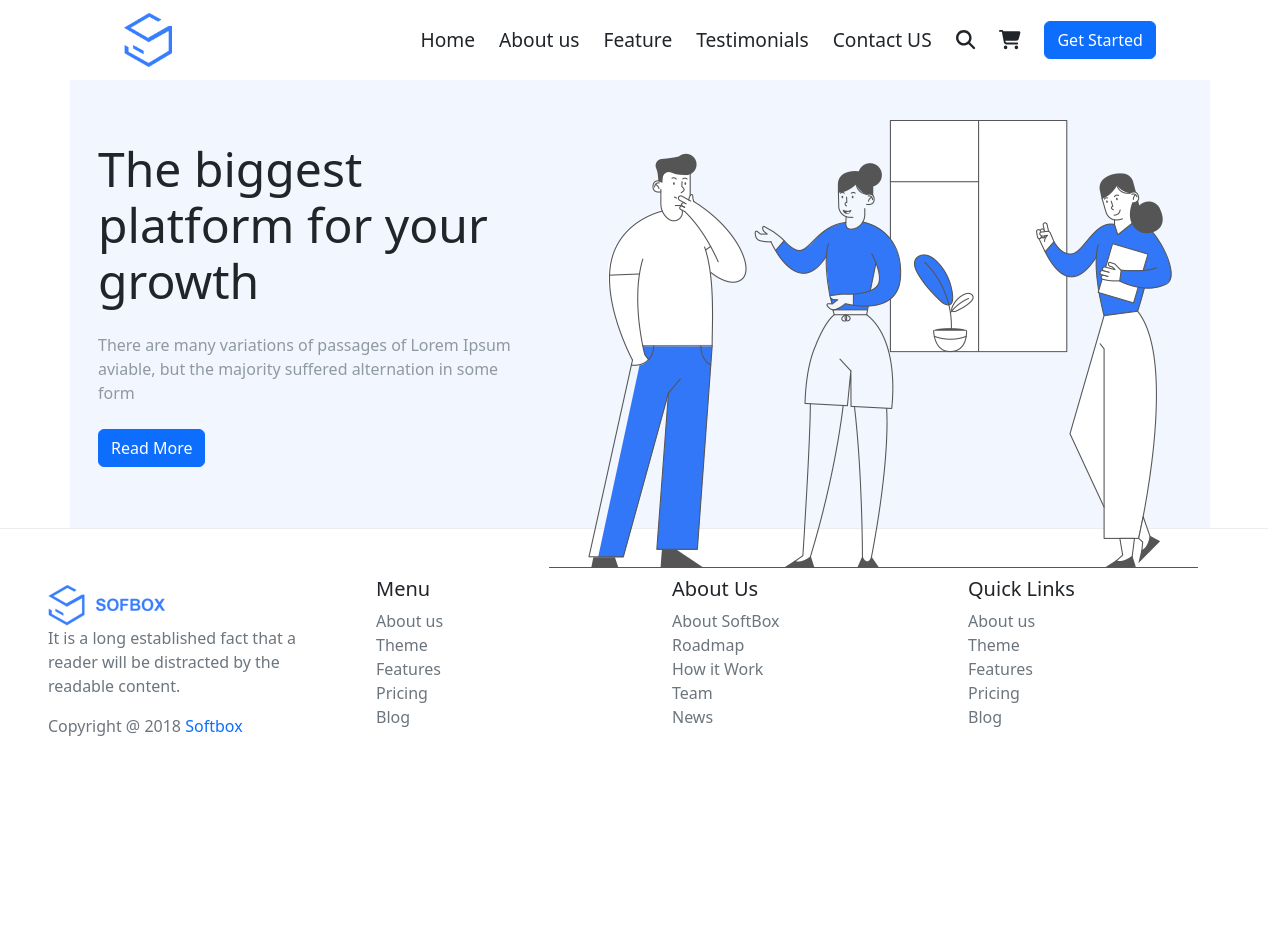
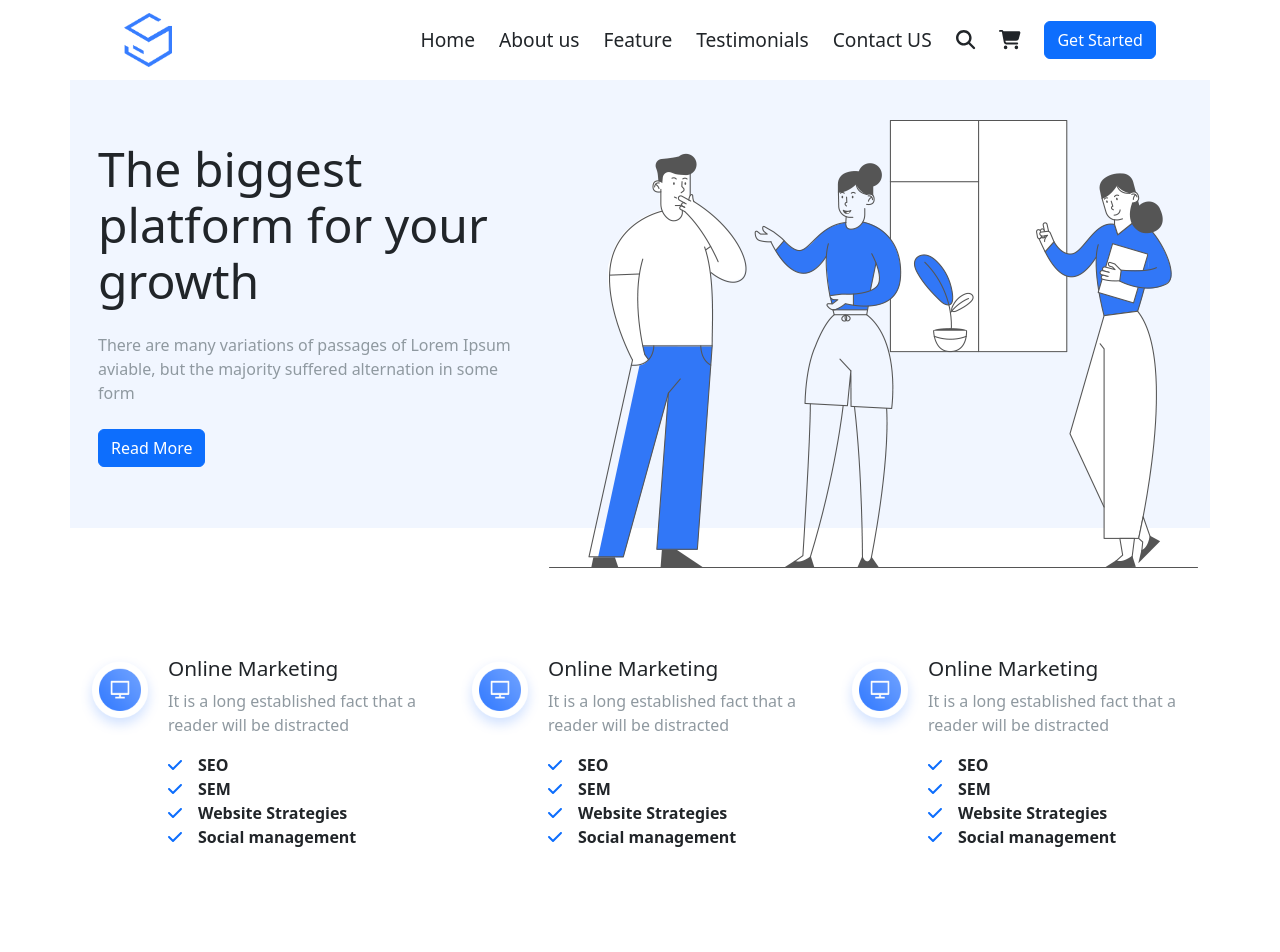
Before and after one commit to Ruma303/proj-html-vuejs, a Vue app: page / in a window 1280 px wide. Shown: the top 952 px of the page. Before the commit the page ends 800 px from the top, so only its background shows below. Built offline with nearby package versions, Linux system fonts and the light colour scheme.

Commit message:
section 1 ok

```diff
--- a/src/components/HeaderPage.vue
+++ b/src/components/HeaderPage.vue
@@ -25,7 +25,7 @@
         <p>There are many variations of passages of Lorem Ipsum
           aviable, but the majority suffered alternation in some
           form</p>
-        <button class="btn btn-primary">Read More</button>
+        <button class="btn btn-primary" id='read-button'>Read More</button>
       </div>
       <div class="jumbo-right">
         <img src="../img/27-1.png" alt="" id="jumbo-img">
@@ -68,7 +68,6 @@ export default {
   }
 }
 .header-bottom {
-  // height: 20rem;
   .header-jumbo{
     background-color:rgb(241, 246, 255);
     @include full-size;
@@ -86,5 +85,9 @@ export default {
     color: rgb(143, 153, 160);
     font-size: 1rem;
   }
+  #read-button:hover {
+    color: white;
+    background-color: black;
+  }
 }
 </style>
--- a/src/components/MainPage.vue
+++ b/src/components/MainPage.vue
@@ -1,13 +1,26 @@
 <template>
-  <div></div>
+  <div>
+    <section class="section1 d-flex justify-content-center align-items-center container p-0 py-5">
+      <onlineMarketing />
+      <onlineMarketing />
+      <onlineMarketing />
+    </section>
+  </div>
 </template>
 
 <script>
+import onlineMarketing from './onlineMarketing.vue';
+
 export default {
   name: 'MainPage',
+  components: {
+    onlineMarketing,
+  },
 };
 </script>
 
 <style lang="scss" scoped>
-
+.section1{
+  margin: 5rem;
+}
 </style>
--- /dev/null
+++ b/src/components/onlineMarketing.vue
@@ -0,0 +1,48 @@
+<template>
+  <div class="marketing-container container d-flex
+    justify-content-around align-items-start gap-2 p-0">
+    <img src="../img/24.png" alt="">
+    <div class="left-container d-flex flex-column
+    justify-content-center">
+      <h3>Online Marketing</h3>
+      <p>It is a long established fact that a reader will be distracted</p>
+      <div class="bottom-div d-flex">
+        <ul class="d-flex flex-column p-0 m-0">
+          <li v-for="item in arrMarketing"
+          :key="item"
+          class="d-flex align-items-center gap-3">
+          <font-awesome-icon icon="fa-solid fa-check" class="text-primary"/><span class="item">
+            {{item}}</span>
+        </li>
+        </ul>
+      </div>
+    </div>
+  </div>
+</template>
+
+<script>
+export default {
+  name: 'onlineMarketing',
+  data() {
+    return {
+      arrMarketing: ['SEO', 'SEM', 'Website Strategies', 'Social management'],
+    };
+  },
+};
+</script>
+
+<style lang="scss" scoped>
+.marketing-container{
+  img{
+    width: 5rem;
+  } h3 {
+    font-size: 1.3rem;
+    font-weight: 500;
+  } p {
+    color: rgb(143, 153, 160);
+    font-size: 1rem;
+  } .item {
+    font-weight: 600;
+  }
+}
+</style>
--- a/src/main.js
+++ b/src/main.js
@@ -1,11 +1,11 @@
 import Vue from 'vue';
 import { library } from '@fortawesome/fontawesome-svg-core';
-import { faCartShopping, faMagnifyingGlass } from '@fortawesome/free-solid-svg-icons';
+import { faCartShopping, faMagnifyingGlass, faCheck } from '@fortawesome/free-solid-svg-icons';
 import { FontAwesomeIcon } from '@fortawesome/vue-fontawesome';
 import App from './App.vue';
 
 Vue.config.productionTip = false;
-library.add(faCartShopping, faMagnifyingGlass);
+library.add(faCartShopping, faMagnifyingGlass, faCheck);
 Vue.component('font-awesome-icon', FontAwesomeIcon);
 
 new Vue({
```
